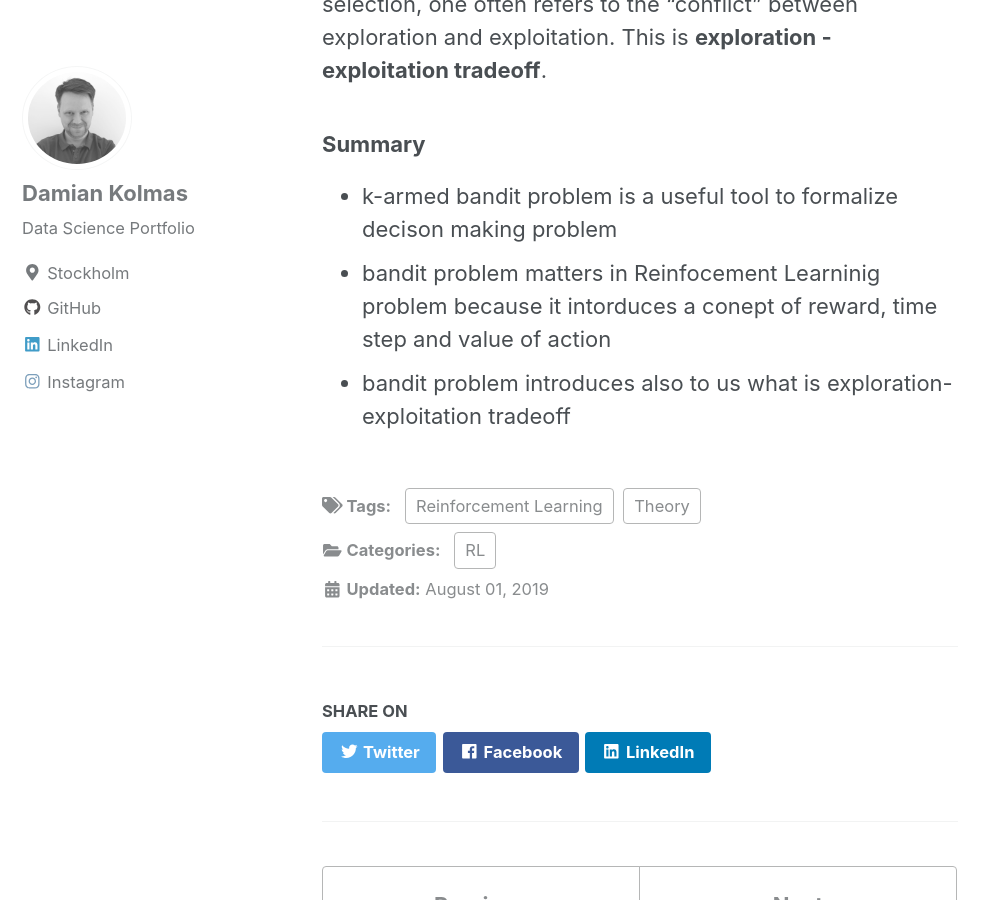
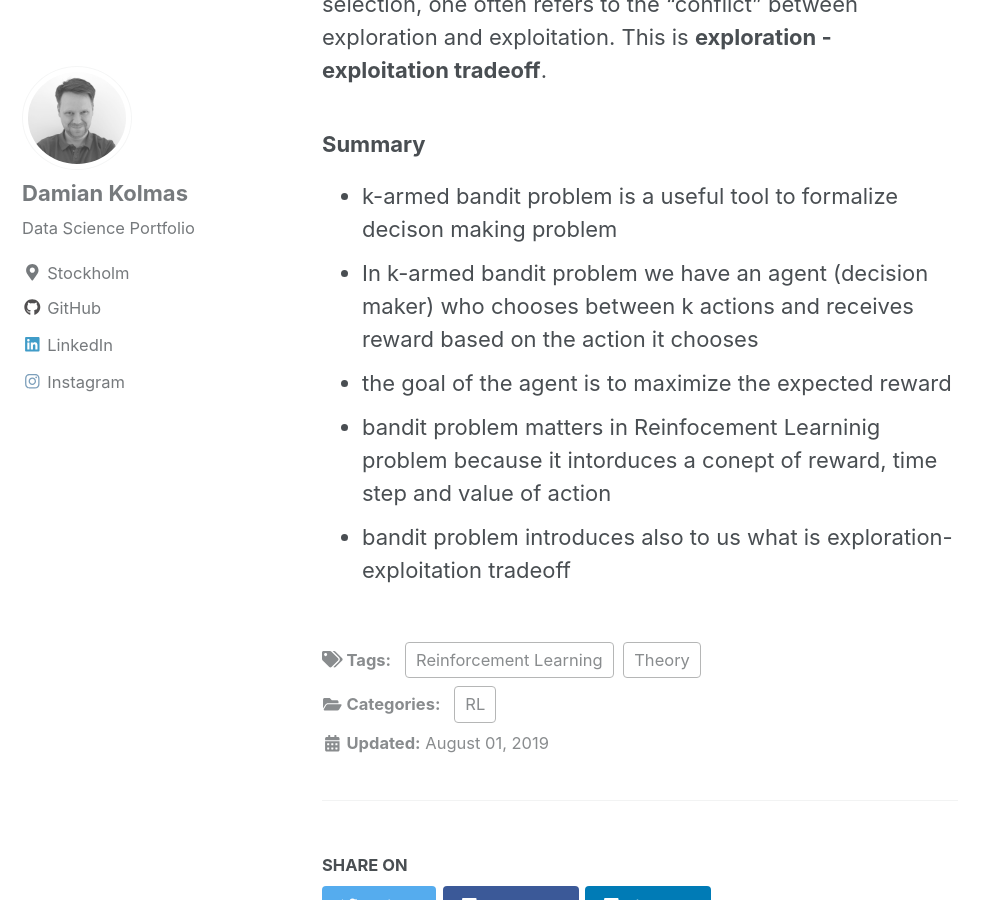
Before and after one commit to DKolmas/DKolmas.github.io, a Jekyll site: the page built from _posts/2019-08-01-Bandit-problem.md, in a window 1280 px wide and 900 px high, scrolled down 4194 px. Shown: the whole window, without its empty margins (0-997 px from the left). Built offline with Jekyll 4.4.1, drawn with Linux system fonts in a browser that asks for light colours; cached includes are drawn as plain includes; formulas are drawn with MathJax 3.

Commit message:
updating post about k-armed bandit problem

```diff
--- a/_posts/2019-08-01-Bandit-problem.md
+++ b/_posts/2019-08-01-Bandit-problem.md
@@ -56,5 +56,7 @@ Exploitation is the right thing to do to maximize the expected reward on the one
 ### Summary
 
  * k-armed bandit problem is a useful tool to formalize decison making problem
+ * In k-armed bandit problem we have an agent (decision maker) who chooses between k actions and receives reward based on the action it chooses
+ * the goal of the agent is to maximize the expected reward
  * bandit problem matters in Reinfocement Learninig problem because it intorduces a conept of reward, time step and value of action
  * bandit problem introduces also to us what is exploration-exploitation tradeoff
```
